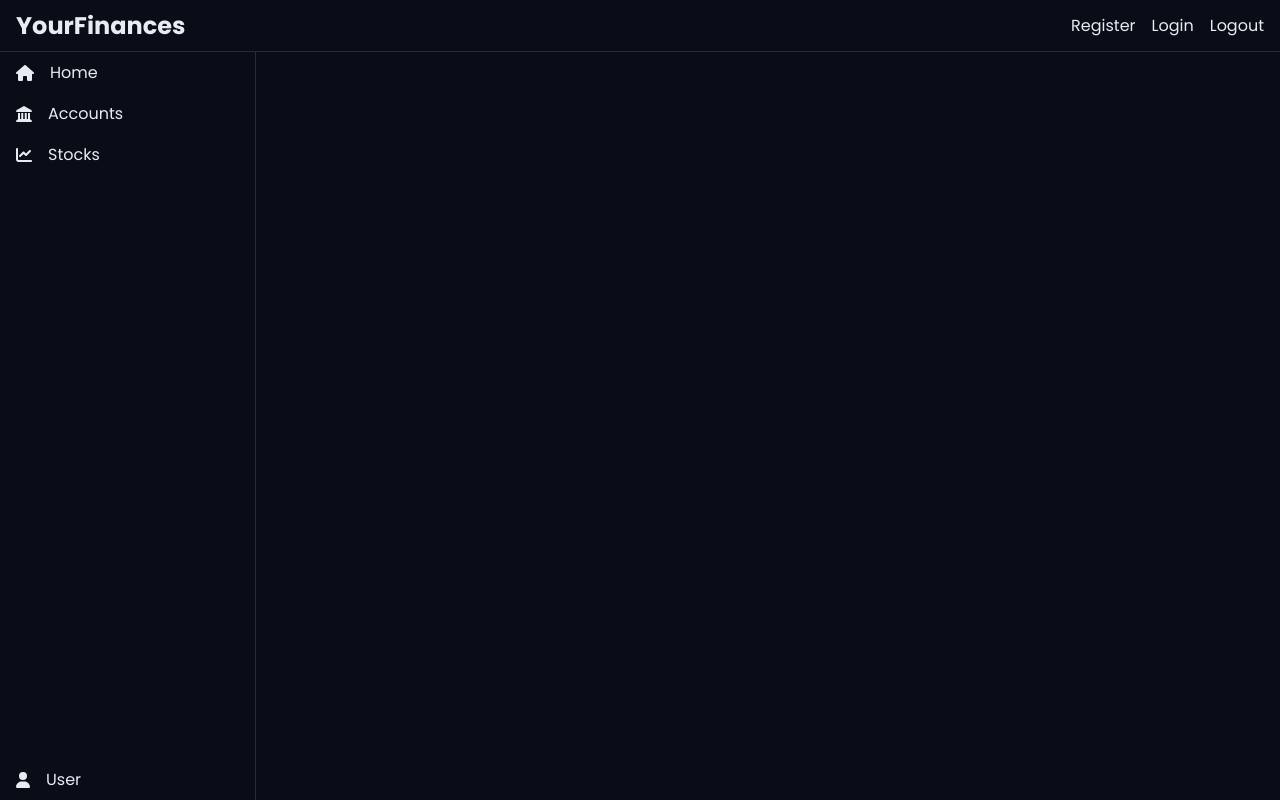
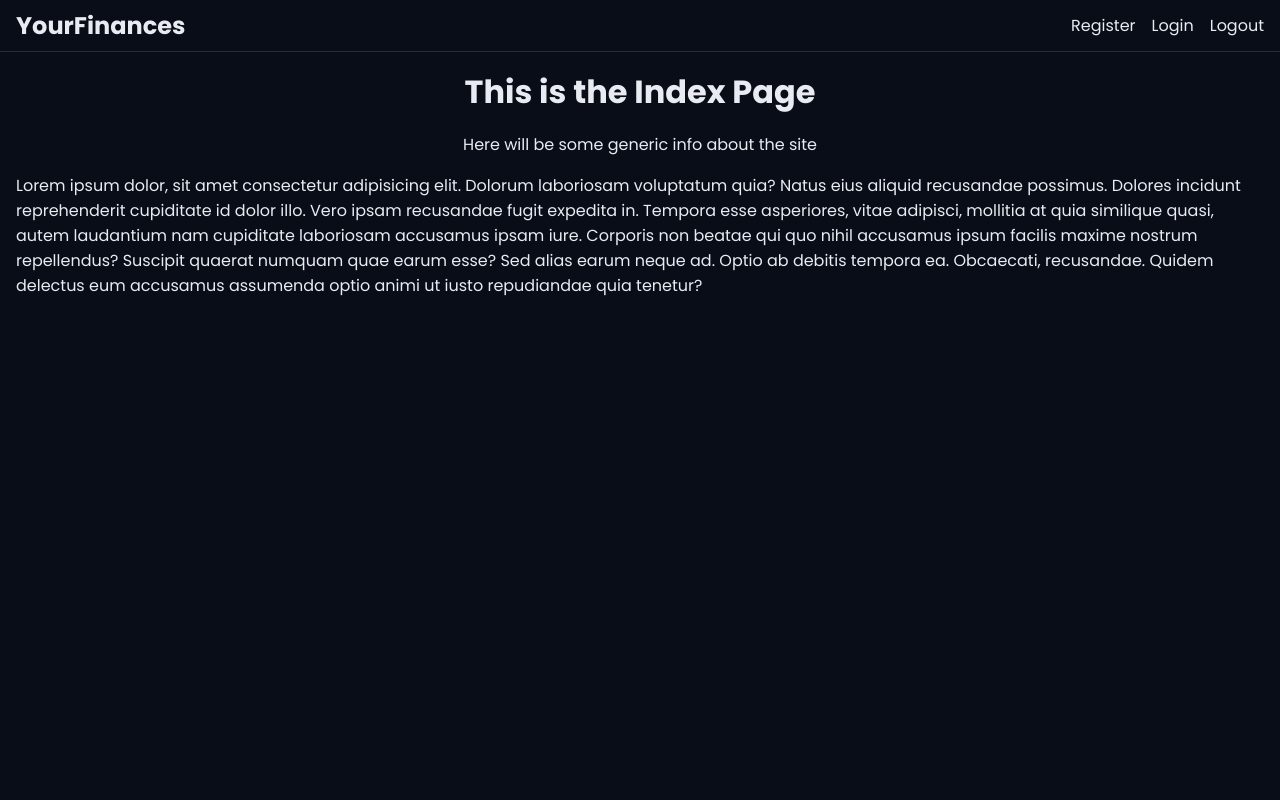
Before and after one commit to jonmico/your-finances, a React (Vite) app in the folder client/: page / in a window 1280 px wide. Built offline with nearby package versions, Linux system fonts and the light colour scheme.

Commit message:
Routing.

```diff
--- a/client/src/App.tsx
+++ b/client/src/App.tsx
@@ -1,6 +1,18 @@
+import {
+  BrowserRouter,
+  Navigate,
+  Outlet,
+  Route,
+  Routes,
+} from 'react-router-dom';
 import styled from 'styled-components';
+import AppLayout from './components/app-layout';
 import GlobalNav from './components/global-nav';
-import AppNav from './components/app-nav';
+import Index from './pages';
+import Home from './pages/home';
+import Accounts from './pages/accounts';
+import Stocks from './pages/stocks';
+import User from './pages/user';
 
 const StyledApp = styled.div`
   display: grid;
@@ -21,8 +33,20 @@ const StyledApp = styled.div`
 export default function App() {
   return (
     <StyledApp>
-      <GlobalNav />
-      <AppNav />
+      <BrowserRouter>
+        <GlobalNav />
+        <Routes>
+          <Route path={'/'} index element={<Index />} />
+          <Route path={'app'} element={<AppLayout />}>
+            <Route index element={<Navigate replace to={'home'} />} />
+            <Route path={'home'} element={<Home />} />
+            <Route path={'accounts'} element={<Accounts />} />
+            <Route path={'stocks'} element={<Stocks />} />
+            <Route path={'user'} element={<User />} />
+          </Route>
+        </Routes>
+        <Outlet />
+      </BrowserRouter>
     </StyledApp>
   );
 }
--- /dev/null
+++ b/client/src/components/app-layout.tsx
@@ -0,0 +1,11 @@
+import { Outlet } from 'react-router-dom';
+import AppNav from './app-nav';
+
+export default function AppLayout() {
+  return (
+    <>
+      <AppNav />
+      <Outlet />
+    </>
+  );
+}
--- a/client/src/components/app-nav-link.tsx
+++ b/client/src/components/app-nav-link.tsx
@@ -2,8 +2,9 @@ import styled from 'styled-components';
 import { IconDefinition } from '@fortawesome/free-solid-svg-icons';
 import { FontAwesomeIcon } from '@fortawesome/react-fontawesome';
 import React from 'react';
+import { NavLink } from 'react-router-dom';
 
-const StyledAppNavLink = styled.a`
+const StyledAppNavLink = styled(NavLink)`
   display: flex;
   gap: 1rem;
   align-items: center;
@@ -25,7 +26,7 @@ interface AppNavLinkProps {
 
 export default function AppNavLink({ children, icon, href }: AppNavLinkProps) {
   return (
-    <StyledAppNavLink href={href}>
+    <StyledAppNavLink to={href}>
       <FontAwesomeIcon icon={icon} />
       <LinkText>{children}</LinkText>
     </StyledAppNavLink>
--- a/client/src/components/app-nav.tsx
+++ b/client/src/components/app-nav.tsx
@@ -27,18 +27,18 @@ export default function AppNav() {
   return (
     <StyledNav>
       <NavLinkContainer>
-        <AppNavLink icon={faHouse} href={'#'}>
+        <AppNavLink icon={faHouse} href={'home'}>
           Home
         </AppNavLink>
-        <AppNavLink icon={faLandmark} href={'#'}>
+        <AppNavLink icon={faLandmark} href={'accounts'}>
           Accounts
         </AppNavLink>
-        <AppNavLink icon={faChartLine} href={'#'}>
+        <AppNavLink icon={faChartLine} href={'stocks'}>
           Stocks
         </AppNavLink>
       </NavLinkContainer>
       <NavLinkContainer>
-        <AppNavLink icon={faUser} href={'#'}>
+        <AppNavLink icon={faUser} href={'user'}>
           User
         </AppNavLink>
       </NavLinkContainer>
--- /dev/null
+++ b/client/src/pages/accounts.tsx
@@ -0,0 +1,7 @@
+export default function Accounts() {
+  return (
+    <div>
+      <h1>This is the Accounts page.</h1>
+    </div>
+  );
+}
--- /dev/null
+++ b/client/src/pages/home.tsx
@@ -0,0 +1,7 @@
+export default function Home() {
+  return (
+    <div>
+      <h1>This is the Home Page</h1>
+    </div>
+  );
+}
--- /dev/null
+++ b/client/src/pages/index.tsx
@@ -0,0 +1,37 @@
+import styled from 'styled-components';
+
+const StyledIndex = styled.div`
+  grid-column: 1 / -1;
+`;
+
+const PageContent = styled.div`
+  display: flex;
+  justify-content: center;
+  align-items: center;
+  flex-direction: column;
+  gap: 1rem;
+  padding: 1rem;
+`;
+
+export default function Index() {
+  return (
+    <StyledIndex>
+      <PageContent>
+        <h1>This is the Index Page</h1>
+        <p>Here will be some generic info about the site</p>
+        <p>
+          Lorem ipsum dolor, sit amet consectetur adipisicing elit. Dolorum
+          laboriosam voluptatum quia? Natus eius aliquid recusandae possimus.
+          Dolores incidunt reprehenderit cupiditate id dolor illo. Vero ipsam
+          recusandae fugit expedita in. Tempora esse asperiores, vitae adipisci,
+          mollitia at quia similique quasi, autem laudantium nam cupiditate
+          laboriosam accusamus ipsam iure. Corporis non beatae qui quo nihil
+          accusamus ipsum facilis maxime nostrum repellendus? Suscipit quaerat
+          numquam quae earum esse? Sed alias earum neque ad. Optio ab debitis
+          tempora ea. Obcaecati, recusandae. Quidem delectus eum accusamus
+          assumenda optio animi ut iusto repudiandae quia tenetur?
+        </p>
+      </PageContent>
+    </StyledIndex>
+  );
+}
--- /dev/null
+++ b/client/src/pages/stocks.tsx
@@ -0,0 +1,7 @@
+export default function Stocks() {
+  return (
+    <div>
+      <h1>This is the Stocks page.</h1>
+    </div>
+  );
+}
--- /dev/null
+++ b/client/src/pages/user.tsx
@@ -0,0 +1,7 @@
+export default function User() {
+  return (
+    <div>
+      <h1>This is the User page.</h1>
+    </div>
+  );
+}
```
